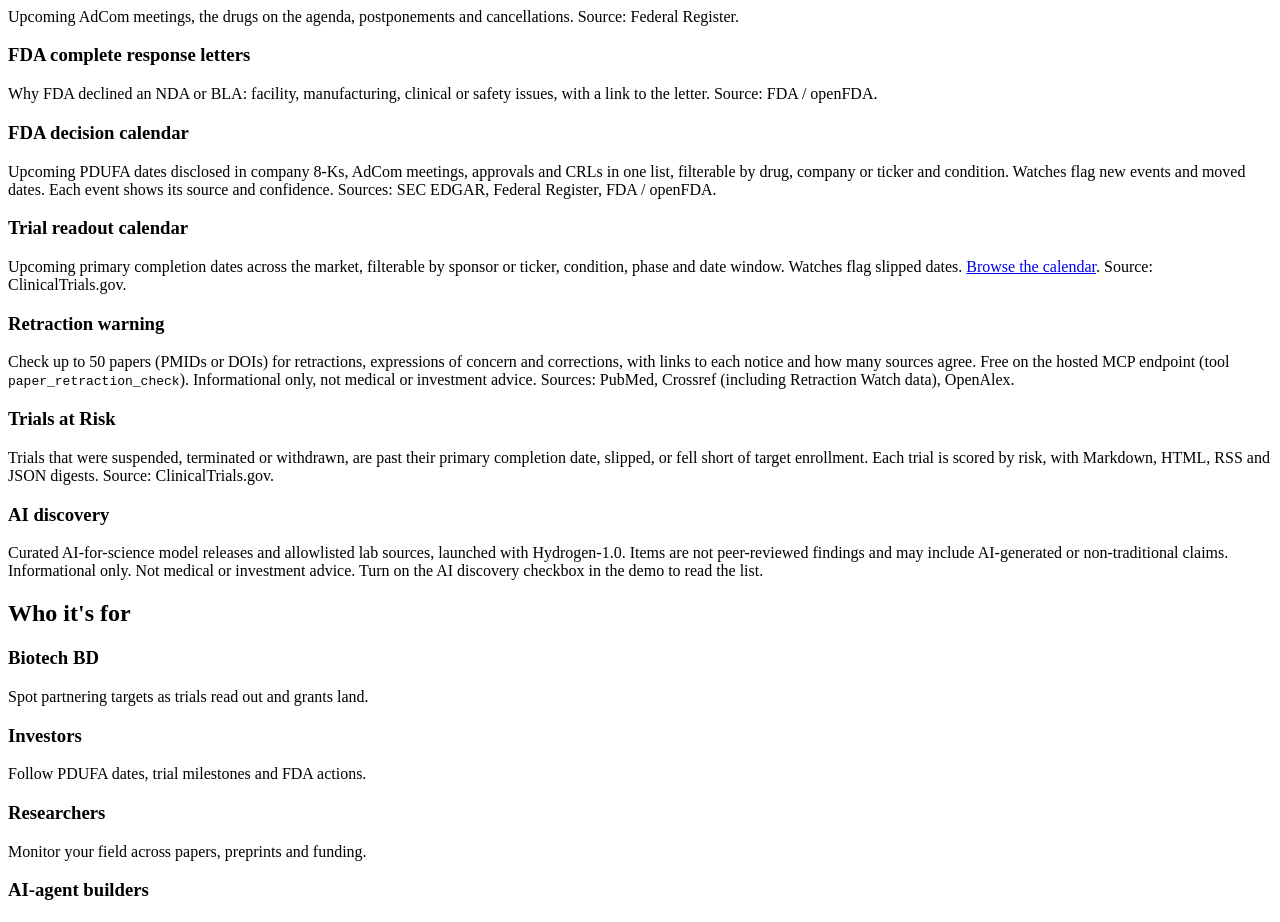
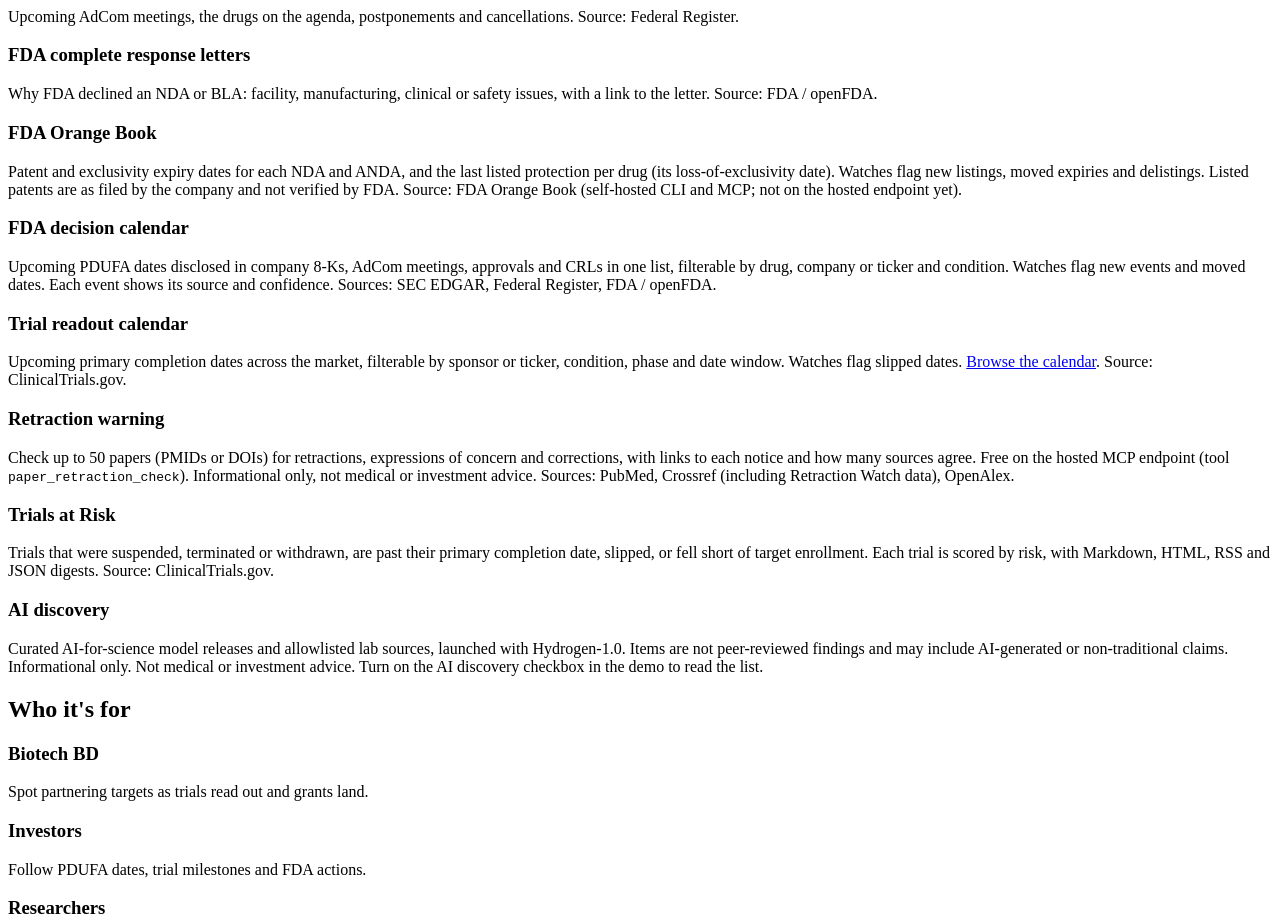
Before and after one commit to biocatalystfeed/biocatalystfeed.github.io, a website with bundled scripts: page index.html in a window 1280 px wide. Shown: the part 1280-2202 px from the top of the page. Built offline with nearby package versions, Linux system fonts and the light colour scheme.

Commit message:
Site: FDA Orange Book source card

```diff
--- a/index.html
+++ b/index.html
@@ -6,7 +6,7 @@
 <meta name="referrer" content="strict-origin-when-cross-origin">
 <meta name="viewport" content="width=device-width,initial-scale=1">
 <title>BioCatalystFeed: source-available biotech catalyst and research tracker</title>
-<meta name="description" content="Track clinical trials, openFDA, NIH grants, PubMed, Europe PMC, bioRxiv, EMA, FDA advisory committees, FDA complete response letters an FDA decision calendar (PDUFA dates from SEC filings, AdComs, approvals), a trial readout calendar and Trials at Risk from one CLI and MCP server. Free to self-host; free hosted tier.">
+<meta name="description" content="Track clinical trials, openFDA, NIH grants, PubMed, Europe PMC, bioRxiv, EMA, FDA advisory committees, FDA complete response letters, FDA Orange Book patent and exclusivity expiries, an FDA decision calendar (PDUFA dates from SEC filings, AdComs, approvals), a trial readout calendar and Trials at Risk from one CLI and MCP server. Free to self-host; free hosted tier.">
 <meta name="keywords" content="biotech, clinical trials, PDUFA, openFDA, NIH RePORTER, PubMed, Europe PMC, bioRxiv, MCP server, CLI, biotech investing">
 <link rel="canonical" href="https://biocat.ai/">
 <meta name="theme-color" content="#0b1220">
@@ -94,6 +94,7 @@
     <div class="card"><h3>EMA (EU)</h3><p>European Medicines Agency opinions, approvals, refusals and withdrawals. Source: EMA.</p></div>
     <div class="card"><h3>FDA advisory committees</h3><p>Upcoming AdCom meetings, the drugs on the agenda, postponements and cancellations. Source: Federal Register.</p></div>
     <div class="card"><h3>FDA complete response letters</h3><p>Why FDA declined an NDA or BLA: facility, manufacturing, clinical or safety issues, with a link to the letter. Source: FDA / openFDA.</p></div>
+    <div class="card"><h3>FDA Orange Book</h3><p>Patent and exclusivity expiry dates for each NDA and ANDA, and the last listed protection per drug (its loss-of-exclusivity date). Watches flag new listings, moved expiries and delistings. Listed patents are as filed by the company and not verified by FDA. Source: FDA Orange Book (self-hosted CLI and MCP; not on the hosted endpoint yet).</p></div>
     <div class="card"><h3>FDA decision calendar</h3><p>Upcoming PDUFA dates disclosed in company 8-Ks, AdCom meetings, approvals and CRLs in one list, filterable by drug, company or ticker and condition. Watches flag new events and moved dates. Each event shows its source and confidence. Sources: SEC EDGAR, Federal Register, FDA / openFDA.</p></div>
     <div class="card"><h3>Trial readout calendar</h3><p>Upcoming primary completion dates across the market, filterable by sponsor or ticker, condition, phase and date window. Watches flag slipped dates. <a href="/calendar/">Browse the calendar</a>. Source: ClinicalTrials.gov.</p></div>
     <div class="card"><h3>Retraction warning</h3><p>Check up to 50 papers (PMIDs or DOIs) for retractions, expressions of concern and corrections, with links to each notice and how many sources agree. Free on the hosted MCP endpoint (tool <code>paper_retraction_check</code>). Informational only, not medical or investment advice. Sources: PubMed, Crossref (including Retraction Watch data), OpenAlex.</p></div>
```
